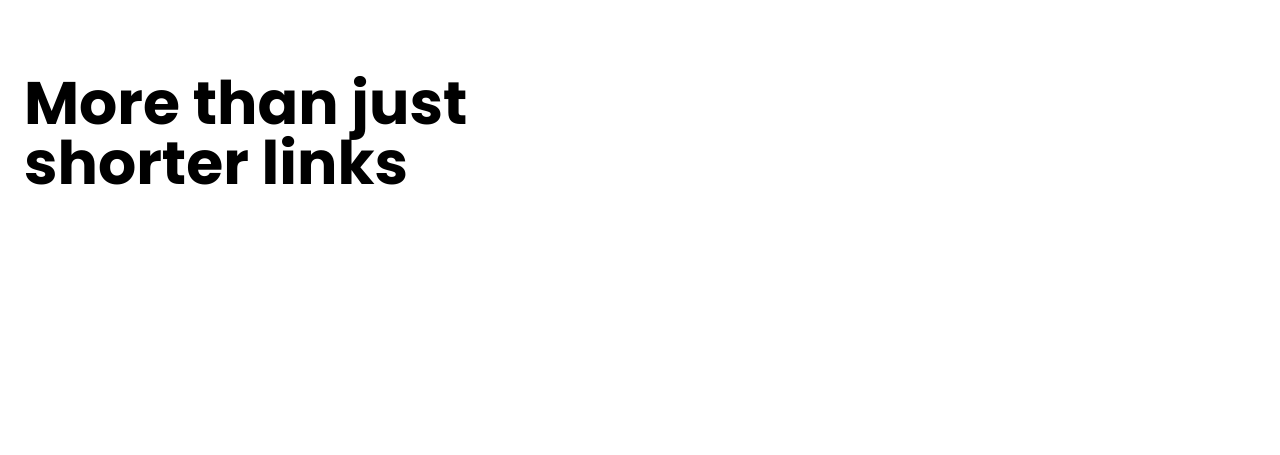
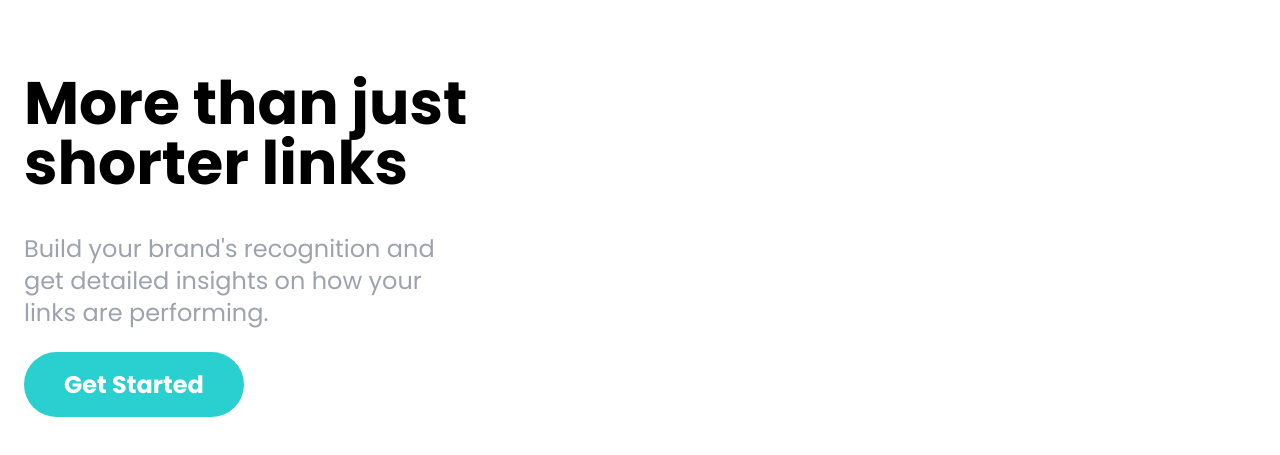
Before and after one commit to behrouz2115/shortly, a website: page src/index.html in a window 1280 px wide. Shown: the part 63-518 px from the top of the page. Drawn offline with Linux system fonts and the light colour scheme.

Commit message:
hero section content

```diff
--- a/src/index.html
+++ b/src/index.html
@@ -45,7 +45,18 @@
                 <h1
                 class="text-5xl font-bold text-center lg:text-6xl lg:max-w-md lg:text-left"
                 > More than just shorter links</h1>
+                <p class=" text-2xl text-center text-gray-400 lg:max-w-md lg:text-left">
+                    Build your brand's recognition and get detailed insights on how your
+                    links are performing.
+                </p>
+                <div class="mx-auto lg:mx-0">
+                    <a href="#"
+                    class="bg-cyan py-5 px-10 text-2xl font-bold text-white rounded-full lg:py-4 hover:opacity-70">
+                        Get Started
+                    </a>
+                </div>
             </div>
+            <!-- image -->
         </div>
     </section>
 </body>
```
Also changed, not shown: dist/output.css.
